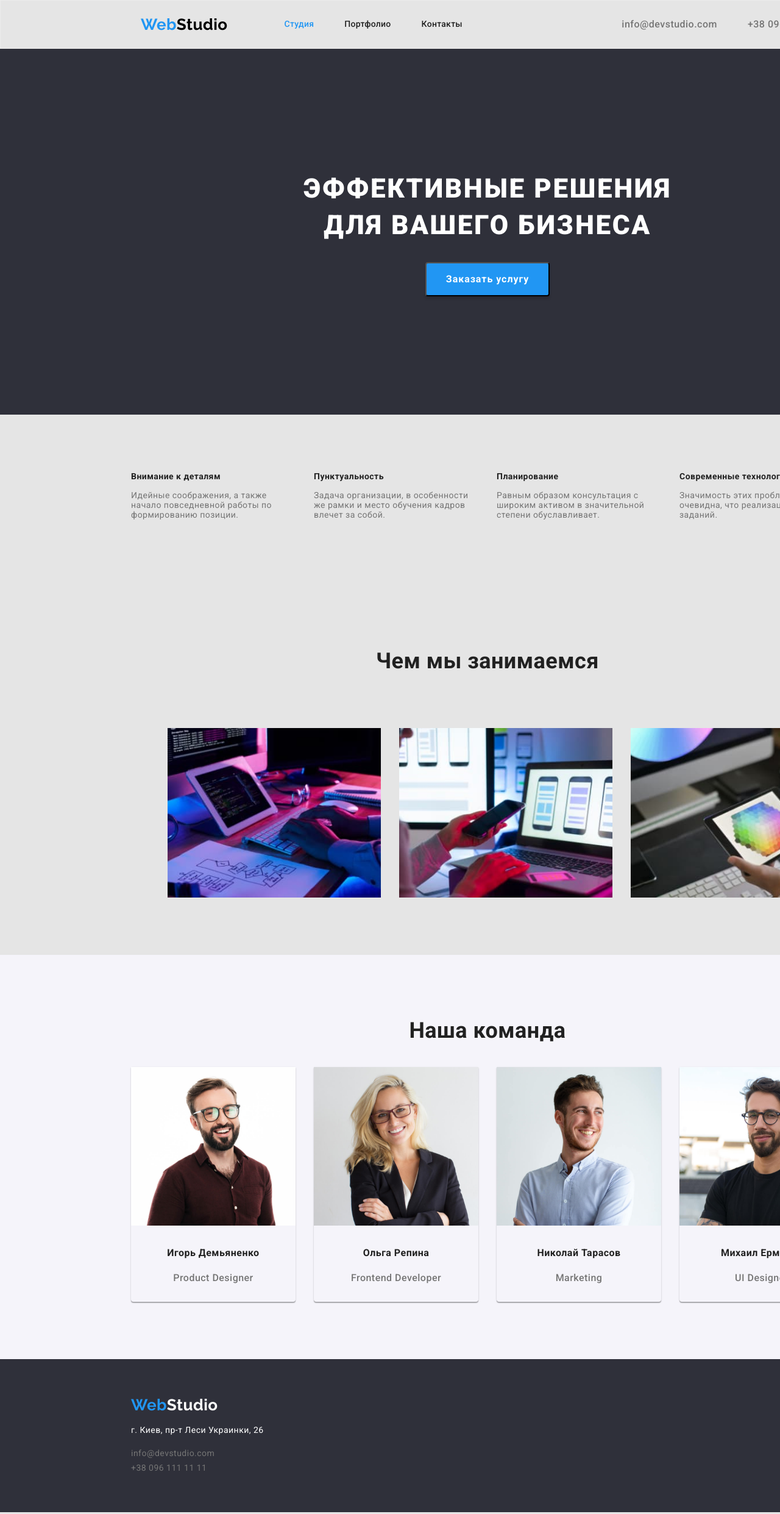
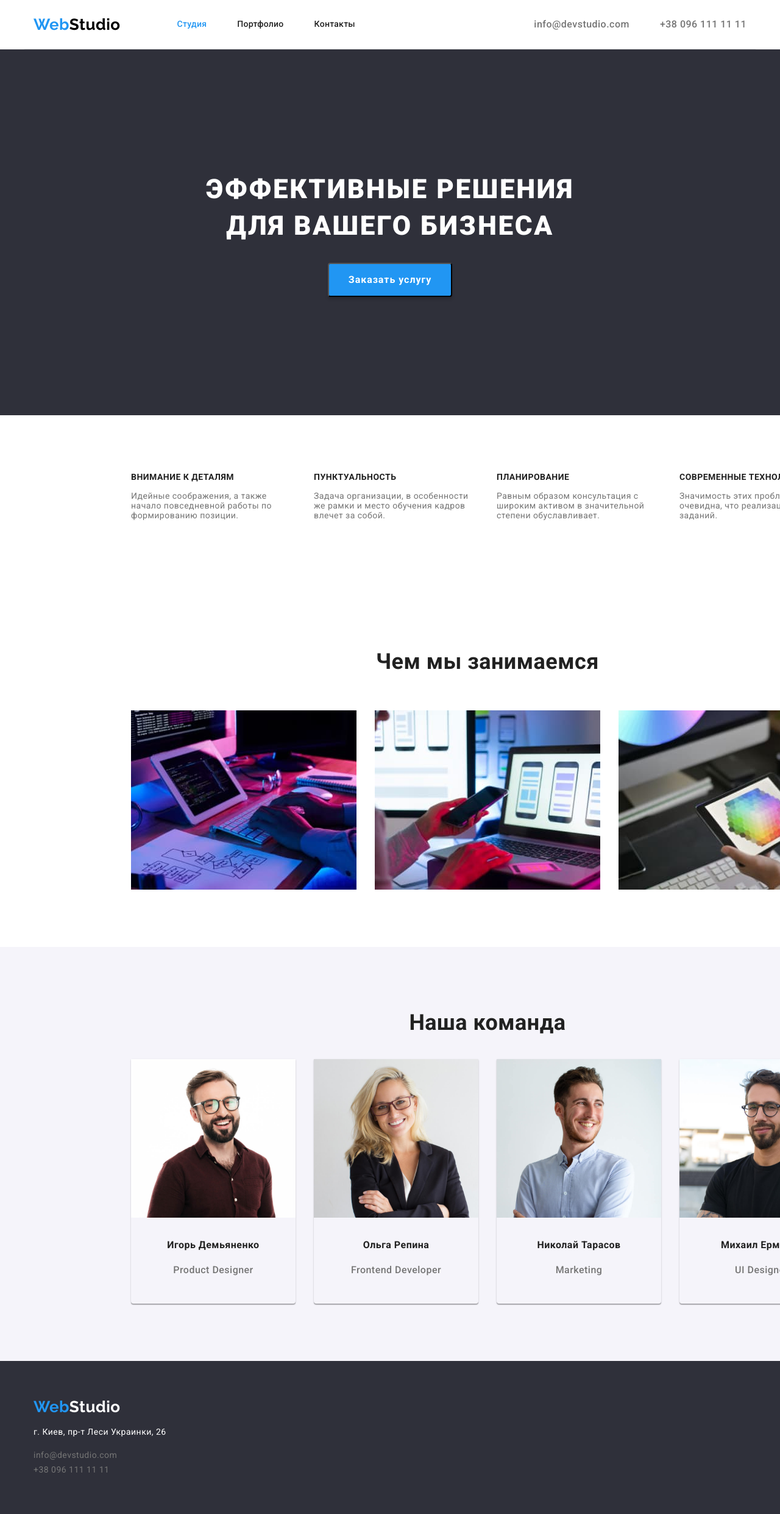
Before and after one commit to Igor-Pino/homework3, a plain HTML site: page index.html in a window 1280 px wide. Shown: the top 2483 px of the page at 61% size. Drawn offline with nearby package versions, Linux system fonts and the light colour scheme.

Commit message:
homework3.1

```diff
--- a/css/styles.css
+++ b/css/styles.css
@@ -1,6 +1,7 @@
 
 :root {
     --main-background-color: #E5E5E5;
+    --body-background-color: #FFFFFF;
     --second-background-color: #2F303A;
     --accent-background-color: #F5F4FA;
 
@@ -24,7 +25,7 @@
 
 
 body {
-  background-color: var(--main-background-color);
+  background-color: var(--body-background-color);
   color: var(--primary-text-color);
   font-family: var(--font-main);
   font-weight: 500;
@@ -62,7 +63,6 @@ h2,h3 {
 
 /* section titles */
 .section-title {
-
   color: var(--title-text-color);
 
   font-weight: 700;
@@ -83,35 +83,52 @@ h2,h3 {
   overflow: hidden;
 }
 
+/* SECTIONS AND CONTAINERS */
+
+.section {
+  /* outline: 1px solid black; */
+  width: 1600px;
+  padding-top: 94px;
+  padding-bottom: 94px;
+  margin-top: 0;
+  margin-bottom: 0;
+  margin-left: auto;
+  margin-right: auto;
+}
+
+.container {
+  padding-right: 15px;
+  padding-left: 15px;
+  width: 1200px;
+  margin-right: auto;
+  margin-left: auto;
+}
 
 /* HEADER */
 
 .header-nav {
-  border: 1px solid #ECECEC;
   display: flex;
   align-items: center;
+  border-bottom: 1px solid #ECECEC;
+}
 
-  width: 1600px;
-  height: 80px;
 
-  margin-left: auto;
-  margin-right: auto;
-  padding-right: 15px;
-  padding-left: 15px;
 
-  /* outline: 2px solid red; */
-}
+
+
+
 
 /* logo style */
 
 .logo, .footer-logo {
+  font-family:var(--font-second);
   text-decoration: none;
-  font-family:var(--font-second);
   font-weight: 700;
   font-size: 26px;
   line-height: 1.19;
   color: var(--main-logo-color);
 }
+
 .logo-part {
   color: var(--accent-text-color);
 }
@@ -120,7 +137,6 @@ h2,h3 {
 }
 .logo {
  margin-right: 93px;
-    margin-left: 215px;
 }
 
 /* site-nav */
@@ -161,7 +177,6 @@ h2,h3 {
 .contacts-nav {
   display: flex;
   margin-left: auto;
-  margin-right: 215px;
 }
 .contacts-nav-li:not(:last-child) {
   margin-right: 50px;
@@ -188,9 +203,6 @@ h2,h3 {
 /* Hero section */
 
 .hero {
-  width: 1600px;
-  margin-left: auto;
-  margin-right: auto;
   padding-top: 200px;
   padding-bottom: 200px;
   text-align: center;
@@ -198,7 +210,12 @@ h2,h3 {
   background-color: var(--second-background-color);
 }
 .hero-title {
-  margin: 0px 452px 30px;
+  display: block;
+  width: 696px;
+  margin-top: 0;
+  margin-right: auto;
+  margin-left: auto;
+  margin-bottom: 30px;
 
   text-transform: uppercase;
   font-weight: 900;
@@ -226,28 +243,6 @@ h2,h3 {
 
   box-shadow: 0px 4px 4px rgba(0, 0, 0, 0.15);
   border-radius: 4px;
-
-}
-
-/* SECTIONS AND CONTAINERS */
-
-.section {
-  /* outline: 1px solid black; */
-  width: 1600px;
-  padding-top: 94px;
-  padding-bottom: 94px;
-  margin-top: 0;
-  margin-bottom: 0;
-  margin-left: auto;
-  margin-right: auto;
-}
-
-.container {
-  padding-right: 15px;
-  padding-left: 15px;
-  width: 1200px;
-  margin-right: auto;
-  margin-left: auto;
 }
 
 /* features */
@@ -266,6 +261,7 @@ h2,h3 {
 }
 
 .features .title {
+  text-transform: uppercase;
   margin-bottom: 10px;
   font-weight: 700;
   font-size: 14px;
@@ -292,8 +288,8 @@ h2,h3 {
 .services-ul {
   display: flex;
   flex-wrap: wrap;
-  margin-top: 30px;
-  margin-left: 30px;
+  margin-top: -30px;
+  margin-left: -30px;
 }
 
 .services-ul-item {
@@ -316,6 +312,7 @@ h2,h3 {
 }
 
 .team-list-item {
+
   flex-basis: calc((100% - 30px * 4) / 4);
   margin-top: 30px;
   margin-left: 30px;
@@ -323,34 +320,27 @@ h2,h3 {
   border-radius: 0px 0px 4px 4px;
   text-align: center;
 }
+.team-list-content {
+  padding: 30px 15px;
+}
 
 .team-mamber {
-margin-top: 30px;
+  margin-bottom: 10px;
   font-size: 16px;
   line-height: 1.9;
   color: var(--title-text-color);
 }
 
-.team-list-content {
-  margin-top: 10px;
-  margin-bottom: 30px;
-}
-
 
 /* FOOTER */
 
+footer {
+  background-color: var(--second-background-color);
+}
 .footer {
-width: 1600px;
-margin-top: 0;
-margin-bottom: 0;
-margin-left: auto;
-margin-right: auto;
   padding-top: 60px;
   padding-bottom: 60px;
-padding-left: 215px;
-background-color: var(--second-background-color);
 }
-
 .address {
   font-style: normal;
   font-weight: 400;
@@ -374,6 +364,10 @@ color: var(--second-text-accent-color);
 }
 
 .filter-item {
+  border: none;
+  border-radius: 4px;
+  background-color: var(--accent-background-color);
+  padding: 6px 22px;
   font-weight: 500;
   font-size: 16px;
   line-height: 1.63;
@@ -382,7 +376,8 @@ color: var(--second-text-accent-color);
 
 .filter-item:hover,
 .filter-item:focus {
-  color: var(--accent-text-color);
+ background-color: var(--accent-text-color);
+ color: var(--second-text-accent-color);
 }
 
 /*examples */
@@ -398,16 +393,17 @@ color: var(--second-text-accent-color);
   flex-basis: calc((100% - 30px * 3) / 3);
   margin-top: 30px;
   margin-left: 30px;
-  border: 1px solid var(--border-color);
 }
      /*створив картку портфоліо як у Репети */
 .card {
   background: var(--second-text-accent-color);
   border: 1px solid var(--border-color);
 }
-
 .card-content {
   padding: 20px 24px;
+  border-left: 1px solid var(--border-color);
+  border-bottom: 1px solid var(--border-color);
+  border-right: 1px solid var(--border-color);
 }
      /* заголовок картки портфоліо */
 .example {
@@ -419,7 +415,7 @@ padding: 20px 24px;
    color: var(--title-text-color);
 }
      /* абзац картки портфоліо */
-.examples p {
+.card-text {
    margin: 0;
    font-weight: 400;
    font-size: 16px;
--- a/index.html
+++ b/index.html
@@ -21,10 +21,10 @@
 </head>
 
 <body>
-    <header>
-        <div class="header-nav">
+    <header class="header">
+        <div class="container header-nav">
             <nav class="main-site-nav">
-                <a href="" class="logo"><span class="logo-part">Web</span>Studio</a>
+                <a href="" class="link logo"><span class="logo-part">Web</span>Studio</a>
                 <ul class="site-nav list">
                     <li class="site-nav-item"><a href="./index.html" class="site-nav-link current">Студия</a></li>
                     <li class="site-nav-item"><a href="./portfolio.html" class="site-nav-link">Портфолио</a></li>
@@ -42,8 +42,10 @@
     <main>
         <!--Секция герой-->
         <section class="hero">
+            <div class="container">
                 <h1 class="hero-title">Эффективные решения для вашего бизнеса</h1>
                 <button type="button" class="hero-btn">Заказать услугу</button>
+            </div>
         </section>
 
         <!--Секция наши особенности-->
@@ -101,31 +103,39 @@
                 <ul class="our-team list">
                     <li class="team-list-item">
                         <img src="./images/our_team/IgorD.jpg" alt="Игорь Демьяненко" width="270">
+                        <div class="team-list-content">
                             <h3 class="team-mamber">Игорь Демьяненко</h3>
-                        <p class="team-list-content">Product Designer</p>
+                            <p class="team-list-text">Product Designer</p>
+                        </div>
                     </li>
                     <li class="team-list-item">
                         <img src="./images/our_team/OlgaR.jpg" alt="Ольга Репина" width="270">
+                        <div class="team-list-content">
                             <h3 class="team-mamber">Ольга Репина</h3>
-                        <p class="team-list-content">Frontend Developer</p>
+                            <p class="team-list-text">Frontend Developer</p>
+                        </div>
                     </li>
                     <li class="team-list-item">
                         <img src="./images/our_team/NikolayT.jpg" alt="Николай Тарасов" width="270">
+                        <div class="team-list-content">
                             <h3 class="team-mamber">Николай Тарасов</h3>
-                        <p class="team-list-content">Marketing</p>
+                            <p class="team-list-text">Marketing</p>
+                        </div>
                     </li>
                     <li class="team-list-item">
                         <img src="./images/our_team/MikeE.jpg" alt="Михаил Ермаков" width="270">
+                        <div class="team-list-content">
                             <h3 class="team-mamber">Михаил Ермаков</h3>
-                        <p class="team-list-content">UI Designer</p>
+                            <p class="team-list-text">UI Designer</p>
+                        </div>
                     </li>
                 </ul>
             </div>
         </section>
     </main>
     <footer>
-        <div class="footer">
-        <a href="./index.html" class="footer-logo"><span class="logo-part">Web</span>Studio</a>
+        <div class="container footer">
+            <a href="./index.html" class="footer-logo link"><span class="logo-part">Web</span>Studio</a>
             <address>
                 <p class=address>г. Киев, пр-т Леси Украинки, 26</p>
                 <ul class="contact list">
```
Also changed, not shown: portfolio.html (+17 -15 lines). Lines whose indentation alone changed are shown as unchanged.
